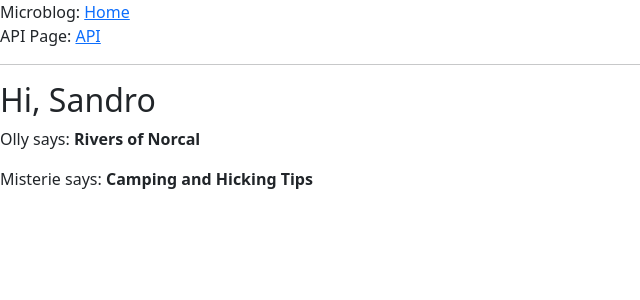
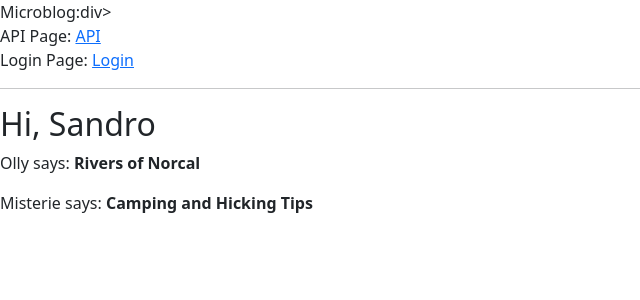
Before and after one commit to sunny-aguilar/py-web-app-01, a Flask app: page / in a window 1280 px wide. Shown: the top 300 px of the page, without its empty margins (0-640 px from the left). Run offline with Flask 2, Linux system fonts and the light colour scheme.

Commit message:
large structure app 01

```diff
--- a/app/templates/base.html
+++ b/app/templates/base.html
@@ -13,8 +13,9 @@
   <link href="https://cdn.jsdelivr.net/npm/bootstrap@5.1.1/dist/css/bootstrap.min.css" rel="stylesheet" integrity="sha384-F3w7mX95PdgyTmZZMECAngseQB83DfGTowi0iMjiWaeVhAn4FJkqJByhZMI3AhiU" crossorigin="anonymous">
 </head>
 <body>
-  <div>Microblog: <a href="/">Home</a></div>
+  <div>Microblog:</body>div>
   <div>API Page: <a href="/api">API</a></div>
+  <div>Login Page: <a href="/login">Login</a></div>
   <hr>
   {% block content %}{% endblock %}
 </body>
```
